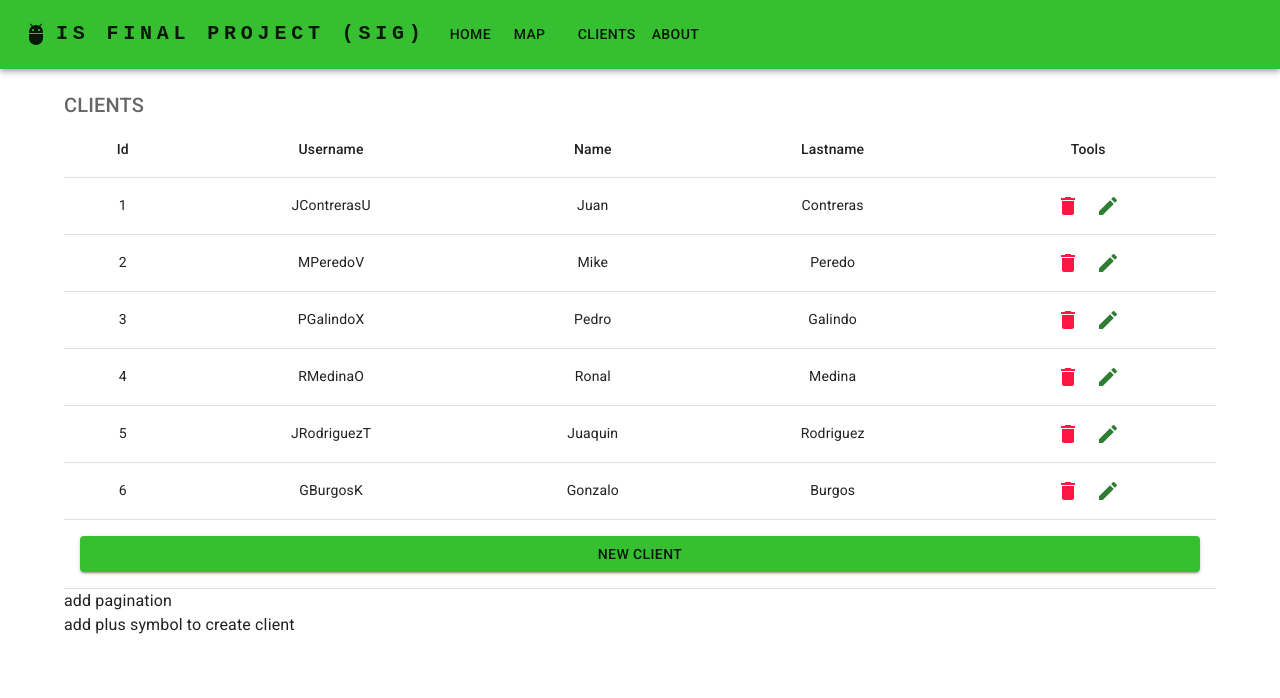
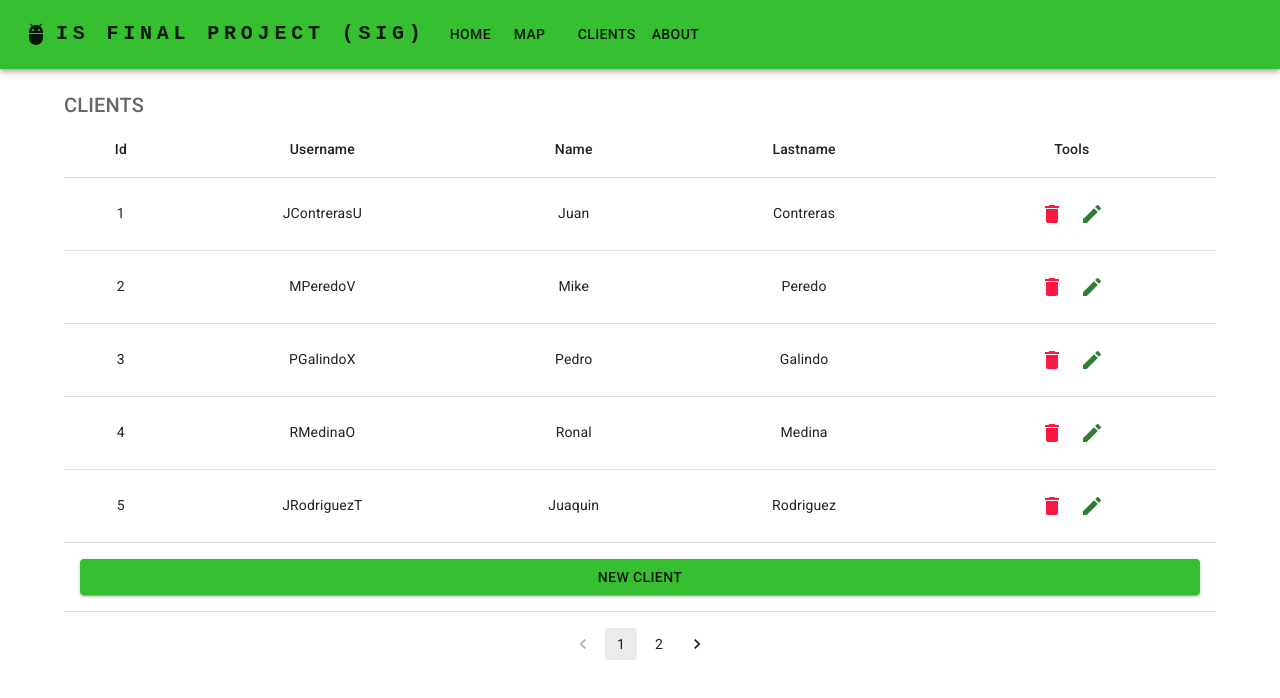
Before and after one commit to HeraldOfCalamity/is-final-project, a React (Vite) app: page /clients in a window 1280 px wide. Shown: the top 698 px of the page. Built offline with nearby package versions, Linux system fonts and the light colour scheme.

Commit message:
feat: implemented client pagination

```diff
--- a/src/App.tsx
+++ b/src/App.tsx
@@ -4,7 +4,7 @@ import Home from "./pages/Home";
 import About from "./pages/About";
 import MapComponent from "./components/MapComponent";
 import { Container } from "@mui/material";
-import ClientList from "./pages/clients/ClientList";
+import ClientTable from "./pages/clients/ClientTable";
 import NotFoundPage from "./pages/NotFoundPage";
 import ClientLayout from "./pages/clients/ClientLayout";
 import NewClient from "./pages/clients/NewClient";
@@ -28,7 +28,7 @@ const App: React.FC = () => {
           <Route path="about" element={<About />} />
           <Route path="map" element={<MapComponent />} />
           <Route path="clients" element={<ClientLayout />}>
-            <Route index element={<ClientList clients={clients} />} />
+            <Route index element={<ClientTable clients={clients} />} />
             <Route path="new" element={<NewClient />} />
             {/* <Route path='edit' element={<EditClient />} /> */}
           </Route>
--- a/src/pages/clients/ClientList.tsx
+++ b/src/pages/clients/ClientTable.tsx
@@ -1,22 +1,47 @@
 import {
   Box,
   Button,
+  IconButton,
+  Pagination,
   Table,
   TableBody,
   TableCell,
   TableContainer,
   TableHead,
   TableRow,
-  Typography,
 } from "@mui/material";
 import { Client, CLIENT_FIELDS } from "../../classes/Client";
 import { Delete, Edit } from "@mui/icons-material";
+import { useState } from "react";
 
-interface ClientListProps {
+interface ClientTableProps {
   clients: Client[];
 }
 
-const ClientList: React.FC<ClientListProps> = ({ clients }) => {
+const ClientTable: React.FC<ClientTableProps> = ({ clients }) => {
+  const [currentPage, setCurrentPage] = useState(1);
+  const maxClientsPerPage = 5;
+
+  const totalPages = Math.ceil(clients.length / maxClientsPerPage);
+
+  const getPaginatedClients = (): Client[] => {
+    const startIndex = (currentPage - 1) * maxClientsPerPage;
+    const endIndex = startIndex + maxClientsPerPage;
+
+    return clients.slice(startIndex, endIndex);
+  };
+
+  const handlePageChange = (
+    event: React.ChangeEvent<unknown>,
+    page: number
+  ) => {
+    console.log("value", page);
+    console.log("page", currentPage);
+    setCurrentPage(page);
+    console.log("value", page);
+    console.log("page", currentPage);
+  };
+
   return (
     <>
       <TableContainer>
@@ -36,7 +61,7 @@ const ClientList: React.FC<ClientListProps> = ({ clients }) => {
             </TableRow>
           </TableHead>
           <TableBody>
-            {clients.map((client) => (
+            {getPaginatedClients().map((client) => (
               <TableRow key={client.id}>
                 <TableCell align="center">{client.id}</TableCell>
                 <TableCell align="center">{client.username}</TableCell>
@@ -49,8 +74,12 @@ const ClientList: React.FC<ClientListProps> = ({ clients }) => {
                       justifyContent: "center",
                     }}
                   >
-                    <Delete color="error" sx={{ mr: 2 }} />
-                    <Edit color="success" />
+                    <IconButton>
+                      <Delete color="error" />
+                    </IconButton>
+                    <IconButton>
+                      <Edit color="success" />
+                    </IconButton>
                   </Box>
                 </TableCell>
               </TableRow>
@@ -65,10 +94,15 @@ const ClientList: React.FC<ClientListProps> = ({ clients }) => {
           </TableBody>
         </Table>
       </TableContainer>
-      <Typography>add pagination</Typography>
-      <Typography>add plus symbol to create client</Typography>
+      <Pagination
+        count={totalPages}
+        page={currentPage}
+        onChange={handlePageChange}
+        shape="rounded"
+        sx={{ marginTop: 2, display: "flex", justifyContent: "center" }}
+      />
     </>
   );
 };
 
-export default ClientList;
+export default ClientTable;
```
